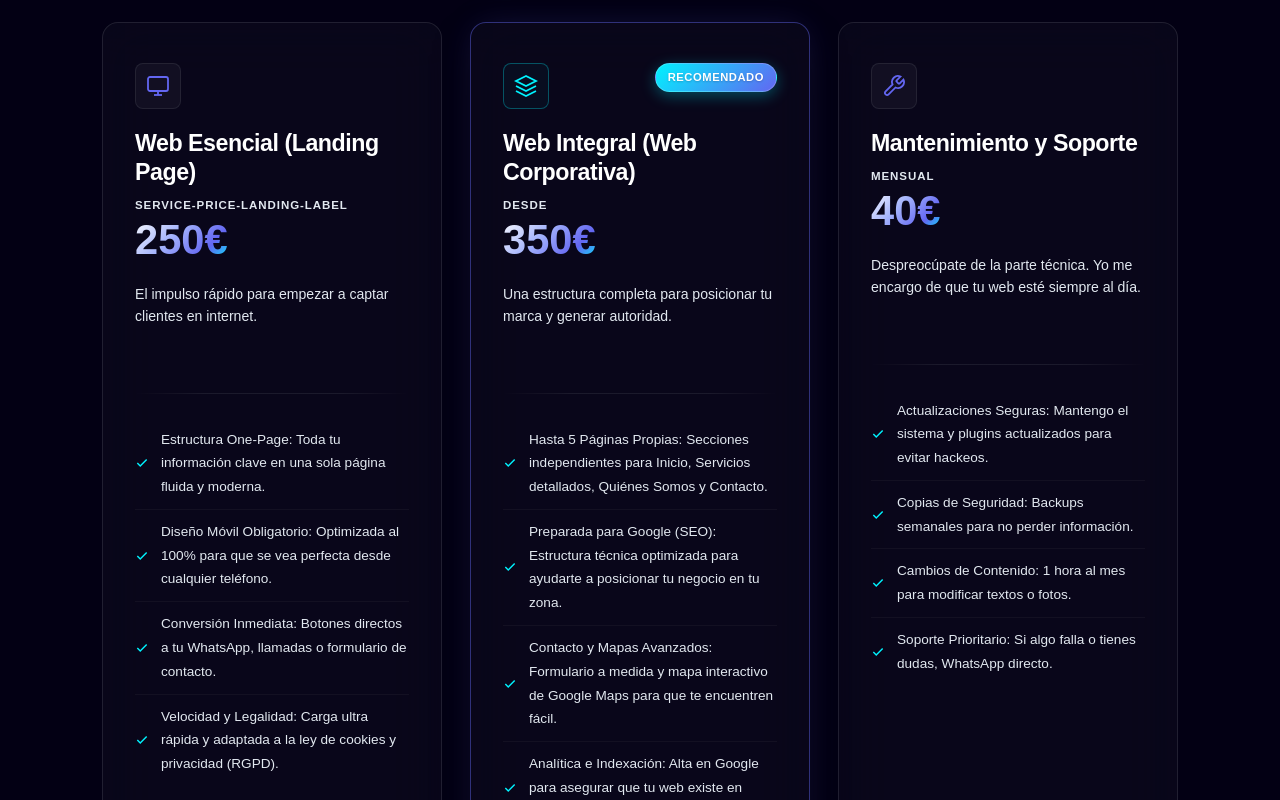
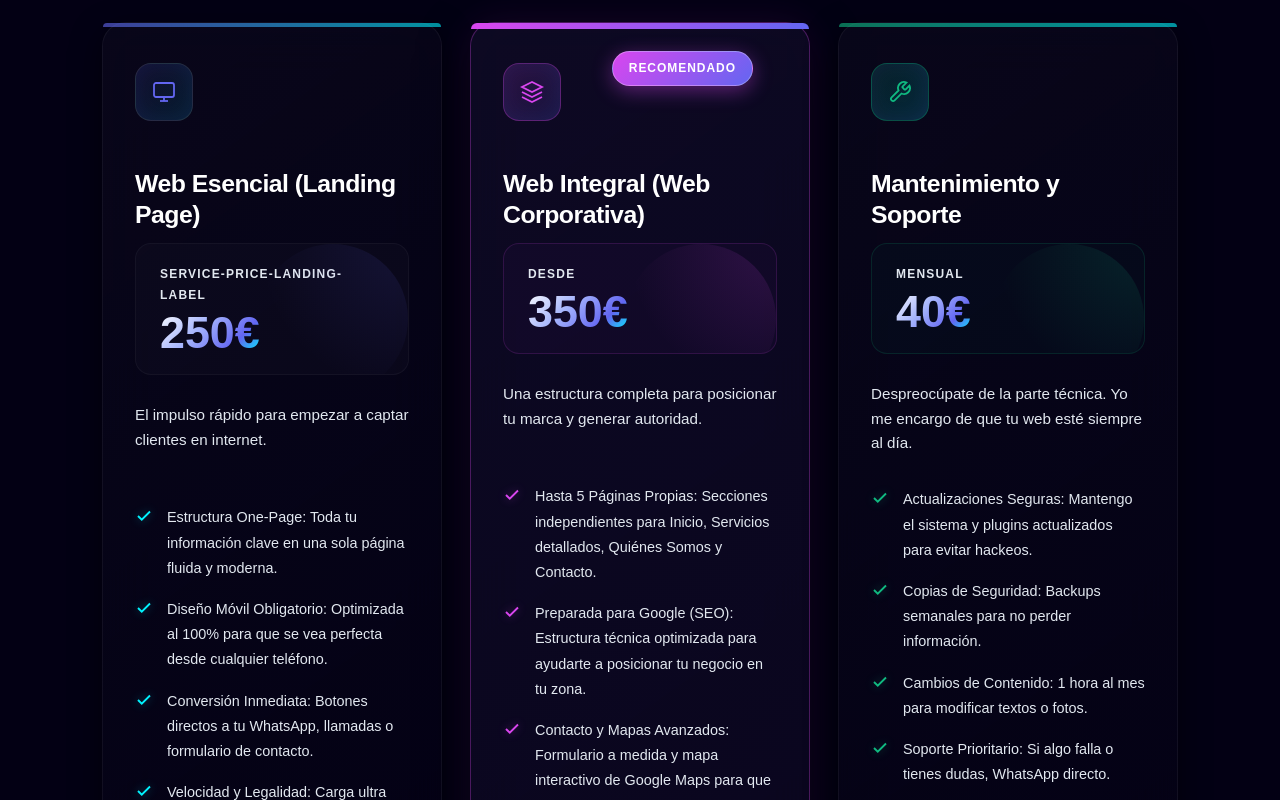
Before and after one commit to polalegredev/portfolio-pol, a React (Vite) app: page / in a window 1280 px wide. Shown: the part 3000-3800 px from the top of the page. Built offline with nearby package versions, Linux system fonts and the light colour scheme.

Commit message:
feat: add obsidian-inspired design system, global base styles, and component utility classes

```diff
--- a/src/index.css
+++ b/src/index.css
@@ -833,12 +833,37 @@ h4 {
 
 .service-card {
   position: relative;
-  overflow: visible !important; /* Allow the popular badge to float outside the card */
-  transition:
-    transform var(--transition-normal),
-    border-color var(--transition-normal),
-    background-color var(--transition-normal),
-    box-shadow var(--transition-normal);
+  overflow: visible !important;
+  background: linear-gradient(145deg, rgba(13, 10, 30, 0.6), rgba(3, 0, 20, 0.95));
+  border-radius: var(--border-radius-lg);
+  border: 1px solid rgba(255, 255, 255, 0.05);
+  transition: all var(--transition-normal);
+  box-shadow: 0 10px 30px rgba(0, 0, 0, 0.5);
+}
+
+.service-card::before {
+  content: '';
+  position: absolute;
+  top: 0;
+  left: 0;
+  width: 100%;
+  height: 4px;
+  background: linear-gradient(90deg, var(--accent-blue), var(--accent-clay));
+  border-top-left-radius: var(--border-radius-lg);
+  border-top-right-radius: var(--border-radius-lg);
+  opacity: 0.6;
+  transition: opacity var(--transition-normal);
+  z-index: 5;
+}
+
+.service-card:hover {
+  transform: translateY(-8px);
+  border-color: rgba(255, 255, 255, 0.15);
+  box-shadow: 0 20px 40px rgba(0, 0, 0, 0.6), 0 0 30px rgba(99, 102, 241, 0.1);
+}
+
+.service-card:hover::before {
+  opacity: 1;
 }
 
 .service-card .card-inner {
@@ -846,58 +871,87 @@ h4 {
   display: flex;
   flex-direction: column;
   height: 100%;
+  z-index: 2;
+  position: relative;
 }
 
 .service-header {
   display: flex;
-  justify-content: space-between;
-  align-items: center;
-  margin-bottom: 20px;
+  flex-direction: column;
+  align-items: flex-start;
+  margin-bottom: 24px;
+  position: relative;
 }
 
 .service-icon-wrapper {
-  width: 46px;
-  height: 46px;
-  background: rgba(255, 255, 255, 0.04);
-  border: 1px solid rgba(255, 255, 255, 0.08);
-  border-radius: var(--border-radius-sm);
+  width: 58px;
+  height: 58px;
+  background: linear-gradient(135deg, rgba(99, 102, 241, 0.1), rgba(0, 242, 254, 0.1));
+  border: 1px solid rgba(255, 255, 255, 0.1);
+  border-radius: 16px;
   display: flex;
   align-items: center;
   justify-content: center;
   color: var(--accent-blue);
-  transition:
-    color var(--transition-fast),
-    border-color var(--transition-fast);
+  box-shadow: inset 0 0 20px rgba(99, 102, 241, 0.1);
+  margin-bottom: 24px;
+  transition: all var(--transition-fast);
+}
+
+.service-card:hover .service-icon-wrapper {
+  transform: scale(1.05) rotate(5deg);
+  border-color: rgba(99, 102, 241, 0.3);
+  box-shadow: inset 0 0 20px rgba(99, 102, 241, 0.3), 0 10px 20px rgba(99, 102, 241, 0.2);
 }
 
 .service-title-text {
   font-family: var(--font-heading);
-  font-size: 1.45rem;
+  font-size: 1.55rem;
   font-weight: 700;
   color: var(--text-primary);
-  margin-bottom: 8px;
-}
-
-/* New Premium Price Block */
+  margin-bottom: 12px;
+  letter-spacing: -0.02em;
+}
+
+/* Premium Price Block */
 .service-price-block {
-  margin-bottom: 20px;
+  background: rgba(255, 255, 255, 0.02);
+  border: 1px solid rgba(255, 255, 255, 0.04);
+  border-radius: var(--border-radius-md);
+  padding: 20px 24px;
+  margin-bottom: 28px;
+  width: 100%;
   display: flex;
   flex-direction: column;
   align-items: flex-start;
-  gap: 2px;
+  gap: 4px;
+  position: relative;
+  overflow: hidden;
+}
+
+.service-price-block::after {
+  content: '';
+  position: absolute;
+  top: 0;
+  right: 0;
+  width: 150px;
+  height: 150px;
+  background: radial-gradient(circle at top right, rgba(99, 102, 241, 0.12), transparent 70%);
+  border-radius: 50%;
+  pointer-events: none;
 }
 
 .service-price-block .price-label {
-  font-size: 0.72rem;
+  font-size: 0.75rem;
   color: var(--text-secondary);
   text-transform: uppercase;
-  letter-spacing: 0.08em;
-  font-weight: 600;
+  letter-spacing: 0.1em;
+  font-weight: 700;
 }
 
 .service-price-block .price-value {
   font-family: var(--font-heading);
-  font-size: 2.6rem;
+  font-size: 2.8rem;
   font-weight: 800;
   background: var(--gradient-text);
   -webkit-background-clip: text;
@@ -905,168 +959,163 @@ h4 {
   background-clip: text;
   display: inline-flex;
   align-items: baseline;
-  line-height: 1.1;
-}
-
-.service-price-block .price-suffix {
+  line-height: 1;
+}
+
+.service-desc-text {
   font-size: 0.95rem;
-  font-weight: 500;
-  color: var(--text-secondary);
-  margin-left: 4px;
-  -webkit-background-clip: unset;
-  -webkit-text-fill-color: var(--text-secondary);
-  background-clip: unset;
-}
-
-.service-desc-text {
-  font-size: 0.88rem;
   color: var(--text-secondary);
   line-height: 1.6;
-  margin-bottom: 24px;
-  min-height: 86px; /* Perfect symmetry across cards */
-}
-
-/* Subtle fading divider line */
+  margin-bottom: 32px;
+  min-height: 70px;
+}
+
 .service-divider {
-  height: 1px;
-  width: 100%;
-  background: linear-gradient(
-    90deg,
-    rgba(255, 255, 255, 0) 0%,
-    rgba(255, 255, 255, 0.08) 25%,
-    rgba(255, 255, 255, 0.08) 75%,
-    rgba(255, 255, 255, 0) 100%
-  );
-  margin-bottom: 24px;
-}
-
-/* Spec-sheet style bullets */
+  display: none;
+}
+
+/* Bullets */
 .service-bullets {
-  margin-bottom: 32px;
+  margin-bottom: 36px;
   display: flex;
   flex-direction: column;
-  gap: 0;
+  gap: 16px;
   flex-grow: 1;
 }
 
 .service-bullets li {
+  font-size: 0.9rem;
+  color: var(--text-secondary);
+  display: flex;
+  align-items: flex-start;
+  gap: 14px;
+  border-bottom: none;
+  padding: 0;
+}
+
+.icon-check {
+  width: 18px;
+  height: 18px;
+  color: var(--accent-cyan);
+  flex-shrink: 0;
+  margin-top: 2px;
+  filter: drop-shadow(0 0 5px rgba(0, 242, 254, 0.4));
+}
+
+.service-ideal-badge {
   font-size: 0.85rem;
   color: var(--text-secondary);
-  display: flex;
-  align-items: center;
-  gap: 12px;
-  padding: 10px 0;
-  border-bottom: 1px solid rgba(255, 255, 255, 0.04);
-}
-
-.service-bullets li:last-child {
-  border-bottom: none;
-}
-
-.icon-check {
-  width: 14px;
-  height: 14px;
-  color: var(--accent-cyan);
-  flex-shrink: 0;
-}
-
-.service-ideal-badge {
-  font-size: 0.8rem;
-  color: var(--text-secondary);
-  background: rgba(255, 255, 255, 0.03);
-  padding: 12px 16px;
-  border-radius: var(--border-radius-sm);
-  margin-bottom: 24px;
-  border-left: 3px solid var(--accent-cyan);
+  background: transparent;
+  padding: 0;
+  border-radius: 0;
+  margin-bottom: 28px;
+  border-left: none;
   font-style: italic;
   line-height: 1.5;
+  opacity: 0.8;
 }
 
 .service-cta-btn {
   width: 100%;
   margin-top: auto;
+  border-radius: var(--border-radius-md);
+  text-transform: uppercase;
+  letter-spacing: 0.05em;
+  font-size: 0.9rem;
+  padding: 16px 24px;
 }
 
 .btn-wa-contrast {
-  background: #25d366 !important;
+  background: linear-gradient(90deg, #10b981, #059669) !important;
   color: #ffffff !important;
-  border-color: #1da851 !important;
+  border: none !important;
   font-weight: 700;
   text-shadow: 0 1px 2px rgba(0, 0, 0, 0.2);
-  transition:
-    transform 0.3s cubic-bezier(0.175, 0.885, 0.32, 1.275),
-    box-shadow 0.3s ease !important;
-  padding: 14px 24px;
-  border-radius: var(--border-radius-sm);
+  transition: all 0.3s cubic-bezier(0.175, 0.885, 0.32, 1.275) !important;
   display: flex;
   justify-content: center;
   align-items: center;
+  box-shadow: 0 5px 15px rgba(16, 185, 129, 0.3) !important;
 }
 
 .btn-wa-contrast:hover {
-  background: #20bd5a !important;
   transform: translateY(-4px) scale(1.02);
-  box-shadow:
-    0 10px 20px -5px rgba(37, 211, 102, 0.6),
-    0 0 15px rgba(37, 211, 102, 0.4) !important;
+  box-shadow: 0 10px 25px rgba(16, 185, 129, 0.5) !important;
+  background: linear-gradient(90deg, #34d399, #10b981) !important;
 }
 
 /* Floating Popular Badge */
 .service-popular-badge {
   position: absolute;
-  top: 40px;
-  right: 32px;
+  top: -12px;
+  right: 24px;
   font-family: var(--font-body);
-  font-size: 0.7rem;
-  font-weight: 700;
-  background: linear-gradient(135deg, var(--accent-cyan), var(--accent-blue));
-  border: 1px solid rgba(255, 255, 255, 0.2);
+  font-size: 0.75rem;
+  font-weight: 800;
+  background: linear-gradient(135deg, var(--accent-pink), var(--accent-blue));
+  border: 1px solid rgba(255, 255, 255, 0.3);
   color: #ffffff;
-  padding: 4px 12px;
+  padding: 6px 16px;
   border-radius: 20px;
-  letter-spacing: 0.05em;
+  letter-spacing: 0.08em;
   text-transform: uppercase;
-  text-shadow: 0 1px 2px rgba(0, 0, 0, 0.2);
-  box-shadow: 0 4px 15px rgba(0, 242, 254, 0.3);
+  box-shadow: 0 5px 20px rgba(217, 70, 239, 0.4);
   z-index: 10;
 }
 
-/* Service Featured Card Accent & Scale */
+/* Service Featured Card */
 .service-featured {
-  transform: scale(1.02);
-  border-color: rgba(99, 102, 241, 0.45);
-  box-shadow:
-    0 20px 45px -12px rgba(0, 0, 0, 0.7),
-    0 0 35px -8px rgba(99, 102, 241, 0.25);
-  z-index: 2;
-}
-
+  transform: scale(1.04);
+  border-color: rgba(217, 70, 239, 0.3);
+  box-shadow: 0 20px 50px rgba(0, 0, 0, 0.5), 0 0 40px rgba(217, 70, 239, 0.1);
+  background: linear-gradient(145deg, rgba(20, 15, 45, 0.6), rgba(10, 5, 30, 0.95));
+}
+.service-featured::before {
+  background: linear-gradient(90deg, var(--accent-pink), var(--accent-blue));
+  height: 6px;
+  opacity: 1;
+}
 .service-featured:hover {
-  transform: scale(1.04) translateY(-4px) !important;
-  border-color: rgba(99, 102, 241, 0.75);
-  box-shadow:
-    0 25px 50px -10px rgba(0, 0, 0, 0.8),
-    0 0 45px -5px rgba(99, 102, 241, 0.4);
-}
-
+  transform: scale(1.06) translateY(-5px) !important;
+  border-color: rgba(217, 70, 239, 0.6);
+  box-shadow: 0 30px 60px rgba(0, 0, 0, 0.6), 0 0 50px rgba(217, 70, 239, 0.2);
+}
 .service-featured .service-icon-wrapper {
-  color: var(--accent-clay);
-  border-color: rgba(0, 242, 254, 0.3);
-  background: rgba(0, 242, 254, 0.03);
-}
-
-.service-featured .service-price-tag {
-  border-color: rgba(0, 242, 254, 0.3);
-  color: var(--accent-clay);
-  background: rgba(0, 242, 254, 0.03);
-}
-
+  background: linear-gradient(135deg, rgba(217, 70, 239, 0.15), rgba(99, 102, 241, 0.15));
+  color: var(--accent-pink);
+  border-color: rgba(217, 70, 239, 0.3);
+}
+.service-featured .service-price-block {
+  background: rgba(217, 70, 239, 0.03);
+  border-color: rgba(217, 70, 239, 0.15);
+}
+.service-featured .service-price-block::after {
+  background: radial-gradient(circle at top right, rgba(217, 70, 239, 0.15), transparent 70%);
+}
 .service-featured .icon-check {
-  color: var(--accent-clay);
-}
-
-.service-featured .service-link-btn {
-  color: var(--accent-clay);
+  color: var(--accent-pink);
+  filter: drop-shadow(0 0 5px rgba(217, 70, 239, 0.4));
+}
+
+/* Specific styling for Maintenance Card (Card 3) */
+#card-maintenance::before {
+  background: linear-gradient(90deg, #10b981, #00f2fe);
+}
+#card-maintenance .service-icon-wrapper {
+  background: linear-gradient(135deg, rgba(16, 185, 129, 0.15), rgba(0, 242, 254, 0.15));
+  color: #10b981;
+  border-color: rgba(16, 185, 129, 0.3);
+}
+#card-maintenance .service-price-block {
+  background: rgba(16, 185, 129, 0.03);
+  border-color: rgba(16, 185, 129, 0.15);
+}
+#card-maintenance .service-price-block::after {
+  background: radial-gradient(circle at top right, rgba(16, 185, 129, 0.15), transparent 70%);
+}
+#card-maintenance .icon-check {
+  color: #10b981;
+  filter: drop-shadow(0 0 5px rgba(16, 185, 129, 0.4));
 }
 
 /* ==========================================================================
```
